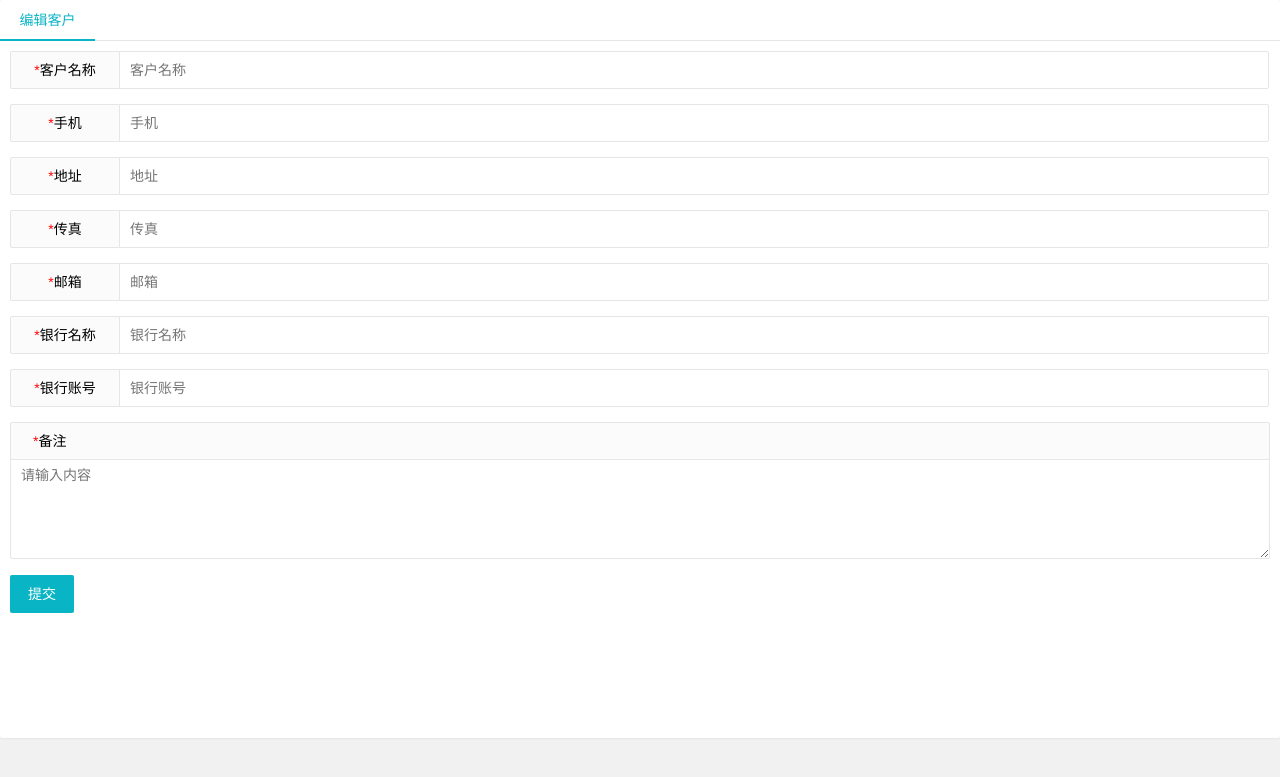
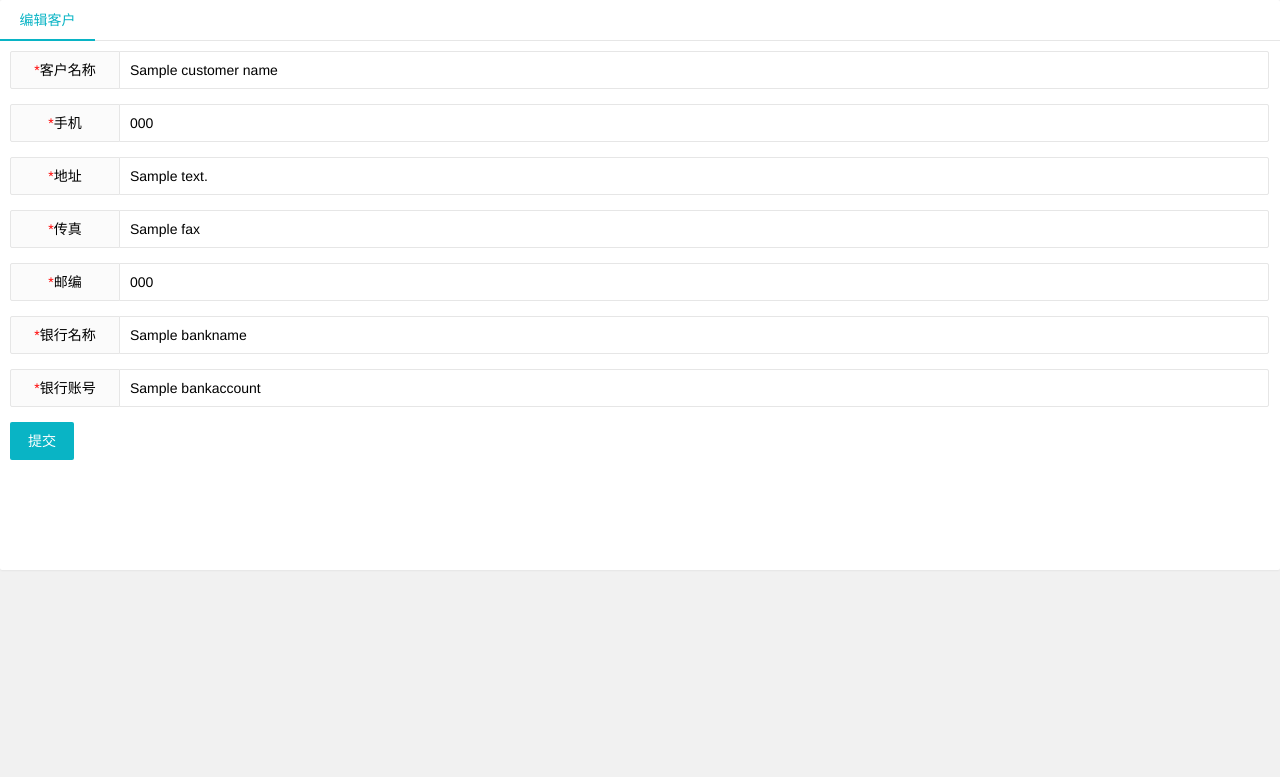
Before and after one commit to Night-Govery/CMS, a Flask app: template templates/customer-edit.html in a window 1280 px wide. Shown: the top 777 px of the page. Run offline with Flask 2, Linux system fonts and the light colour scheme; the template is opened without the code that fills it: most values are stand-ins (such as "Sample title", 1, 10 or a date in 2020).

```diff
--- a/app.py
+++ b/app.py
@@ -767,7 +767,8 @@ def customeradd():
                 code = request.form.get('code')
                 bankname = request.form.get('bankname')
                 bankaccount = request.form.get('bankaccount')
-                message = mysql_customer.database_addcustomer(connection, cursor, name, address, phone, fax, code, bankname, bankaccount)
+                message = mysql_customer.database_addcustomer(connection, cursor, name, address, phone, fax, code,
+                                                              bankname, bankaccount)
             return render_template('customer-add.html', message=message)
         # 无权限
         else:
@@ -775,8 +776,9 @@ def customeradd():
 
 
 # 编辑客户
-@app.route('/customer-edit/<customerName>', methods=['GET', 'POST'])
-def customeredit(customerName):
+@app.route('/customer-edit/<customerName>,<phone>,<address>,<fax>,<code>,<bankname>,<bankaccount>',
+           methods=['GET', 'POST'])
+def customeredit(customerName, phone, address, fax, code, bankname, bankaccount):
     # 如果没有登录，就返回登录页
     if "username" not in session:
         return redirect(url_for('index'))
@@ -793,8 +795,10 @@ def customeredit(customerName):
                 code = request.form.get('code')
                 bankname = request.form.get('bankname')
                 bankaccount = request.form.get('bankaccount')
-                message = mysql_customer.database_editcustomer(connection, cursor, address, phone, fax, code, bankname, bankaccount)
-            return render_template('customer-edit.html', customerName=customerName, message=message)
+                message = mysql_customer.database_editcustomer(connection, cursor, address, phone, fax, code, bankname,
+                                                               bankaccount)
+            return render_template('customer-edit.html', customerName=customerName, message=message, phone=phone,
+                                   address=address, fax=fax, code=code, bankname=bankname, bankaccount=bankaccount)
         # 无权限
         else:
             return redirect(url_for('nopermission'))
--- a/mysql_customer.py
+++ b/mysql_customer.py
@@ -29,7 +29,7 @@ def database_addcustomer(connection, cursor, customerName, customerAddress, cust
         return 0
     # 添加成功
     else:
-        sql = "INSERT INTO customer(name,address,tel,fax,cod,bank,account)VALUES('" + customerName + "','" + customerAddress + "','" + customerTel + "','" + customerFax + "','" + customerCose + "','" + customerBank + "','" + customerAccount + "');"
+        sql = "INSERT INTO customer(name,address,tel,fax,code,bank,account)VALUES('" + customerName + "','" + customerAddress + "','" + customerTel + "','" + customerFax + "','" + customerCose + "','" + customerBank + "','" + customerAccount + "');"
         cursor.execute(sql)
         connection.commit()
     lock.release()
@@ -45,3 +45,7 @@ def database_deletecustomer(connection, cursor, customerName, userName):
     connection.commit()
     lock.release()
     return None
+
+
+def database_editcustomer(connection, cursor, address, phone, fax, code, bankname, bankaccount):
+    return None
--- a/templates/customer-edit.html
+++ b/templates/customer-edit.html
@@ -33,7 +33,7 @@
                             <span class='x-red'>*</span>客户名称
                         </label>
                         <div class="layui-input-block">
-                            <input type="text" name="name" autocomplete="off" placeholder="客户名称"
+                            <input type="text" name="name" autocomplete="off" value="{{ customerName }}"
                                    class="layui-input">
                         </div>
                     </div>
@@ -42,7 +42,7 @@
                             <span class='x-red'>*</span>手机
                         </label>
                         <div class="layui-input-block">
-                            <input type="text" name="phone" autocomplete="off" placeholder="手机"
+                            <input type="text" name="phone" autocomplete="off" value="{{ phone }}"
                                    class="layui-input">
                         </div>
                     </div>
@@ -51,7 +51,7 @@
                             <span class='x-red'>*</span>地址
                         </label>
                         <div class="layui-input-block">
-                            <input type="text" name="address" autocomplete="off" placeholder="地址"
+                            <input type="text" name="address" autocomplete="off" value="{{ address }}"
                                    class="layui-input">
                         </div>
                     </div>
@@ -60,16 +60,16 @@
                             <span class='x-red'>*</span>传真
                         </label>
                         <div class="layui-input-block">
-                            <input type="text" name="fax" autocomplete="off" placeholder="传真"
+                            <input type="text" name="fax" autocomplete="off" value="{{ fax }}"
                                    class="layui-input">
                         </div>
                     </div>
                     <div class="layui-form-item">
                         <label class="layui-form-label">
-                            <span class='x-red'>*</span>邮箱
+                            <span class='x-red'>*</span>邮编
                         </label>
                         <div class="layui-input-block">
-                            <input type="text" name="email" autocomplete="off" placeholder="邮箱"
+                            <input type="text" name="email" autocomplete="off" value="{{ code }}"
                                    class="layui-input">
                         </div>
                     </div>
@@ -78,7 +78,7 @@
                             <span class='x-red'>*</span>银行名称
                         </label>
                         <div class="layui-input-block">
-                            <input type="text" name="bankname" autocomplete="off" placeholder="银行名称"
+                            <input type="text" name="bankname" autocomplete="off" value="{{ bankname }}"
                                    class="layui-input">
                         </div>
                     </div>
@@ -87,19 +87,10 @@
                             <span class='x-red'>*</span>银行账号
                         </label>
                         <div class="layui-input-block">
-                            <input type="text" name="bankaccount" autocomplete="off" placeholder="银行账号"
+                            <input type="text" name="bankaccount" autocomplete="off" value="{{ bankaccount }}"
                                    class="layui-input">
                         </div>
                     </div>
-                    <div class="layui-form-item layui-form-text">
-                        <label class="layui-form-label">
-                            <span class='x-red'>&ensp;*</span>备注
-                        </label>
-                        <div class="layui-input-block">
-                            <textarea placeholder="请输入内容" class="layui-textarea" name="info"></textarea>
-                        </div>
-                    </div>
-                    <div class="layui-form-item">
                         <button class="layui-btn" type="submit" lay-filter="add" >
                             提交
                         </button>
--- a/templates/customer-list.html
+++ b/templates/customer-list.html
@@ -66,7 +66,7 @@
                                           <td>{{ customer['customerAccount'] }}</td>
 
                                           <td class="td-manage">
-                                          <a title="编辑"  onclick="xadmin.open('编辑','http://127.0.0.1:5000/customer-edit/{{ member['customerName'] }}',900,600)" href="javascript:;">
+                                          <a title="编辑"  onclick="xadmin.open('编辑','http://127.0.0.1:5000/customer-edit/{{ customer['customerName'] }},{{ customer['customerTel'] }},{{ customer['customerAddress'] }},{{ customer['customerFax'] }},{{ customer['customerCode'] }},{{ customer['customerBank'] }},{{ customer['customerAccount'] }}',900,600)" href="javascript:;">
                                             <i class="layui-icon">&#xe642;</i>
                                           </a>
                                           <a title="删除" onclick="member_del(this,'要删除的id')" href="javascript:;">
```
